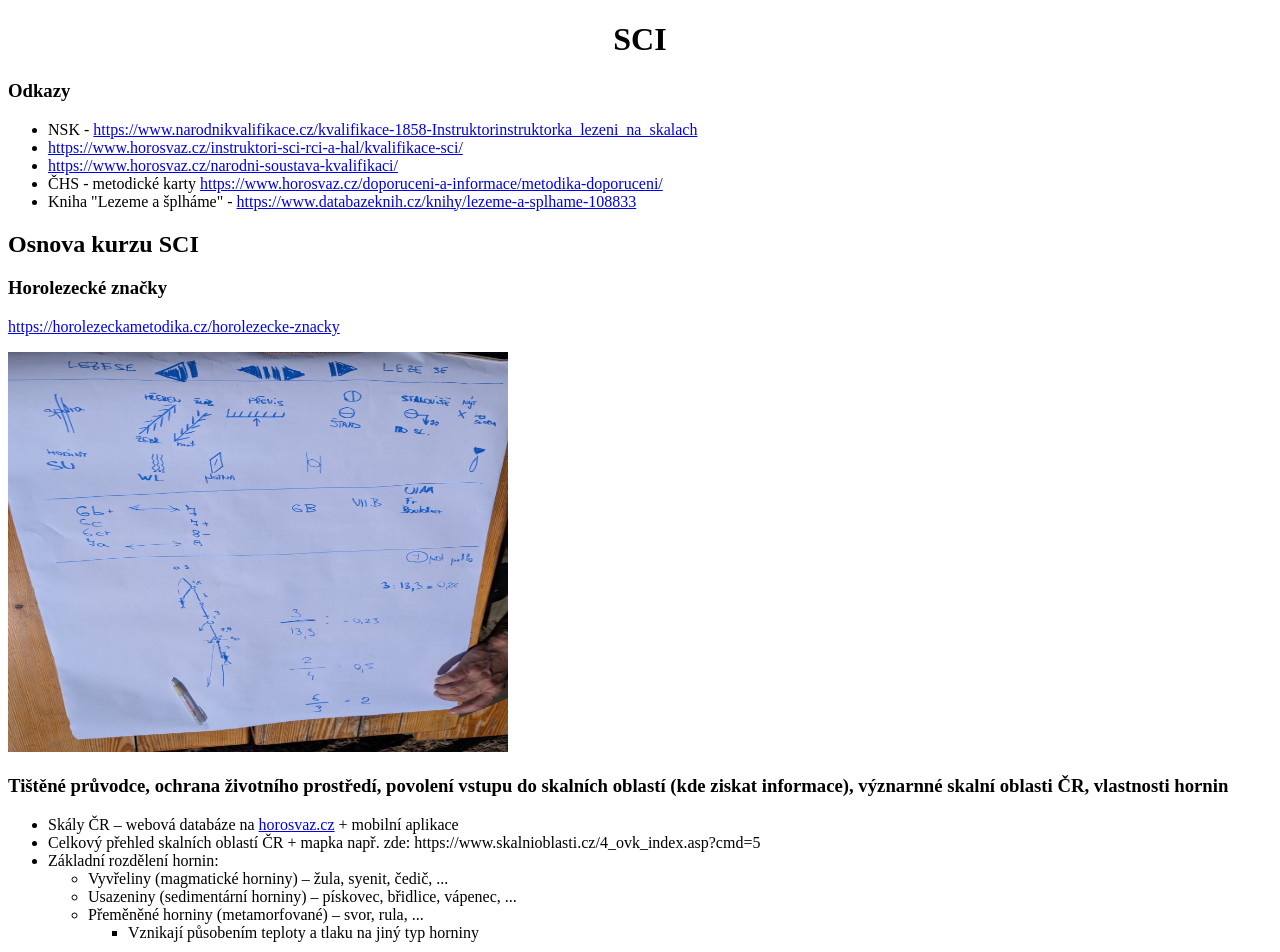
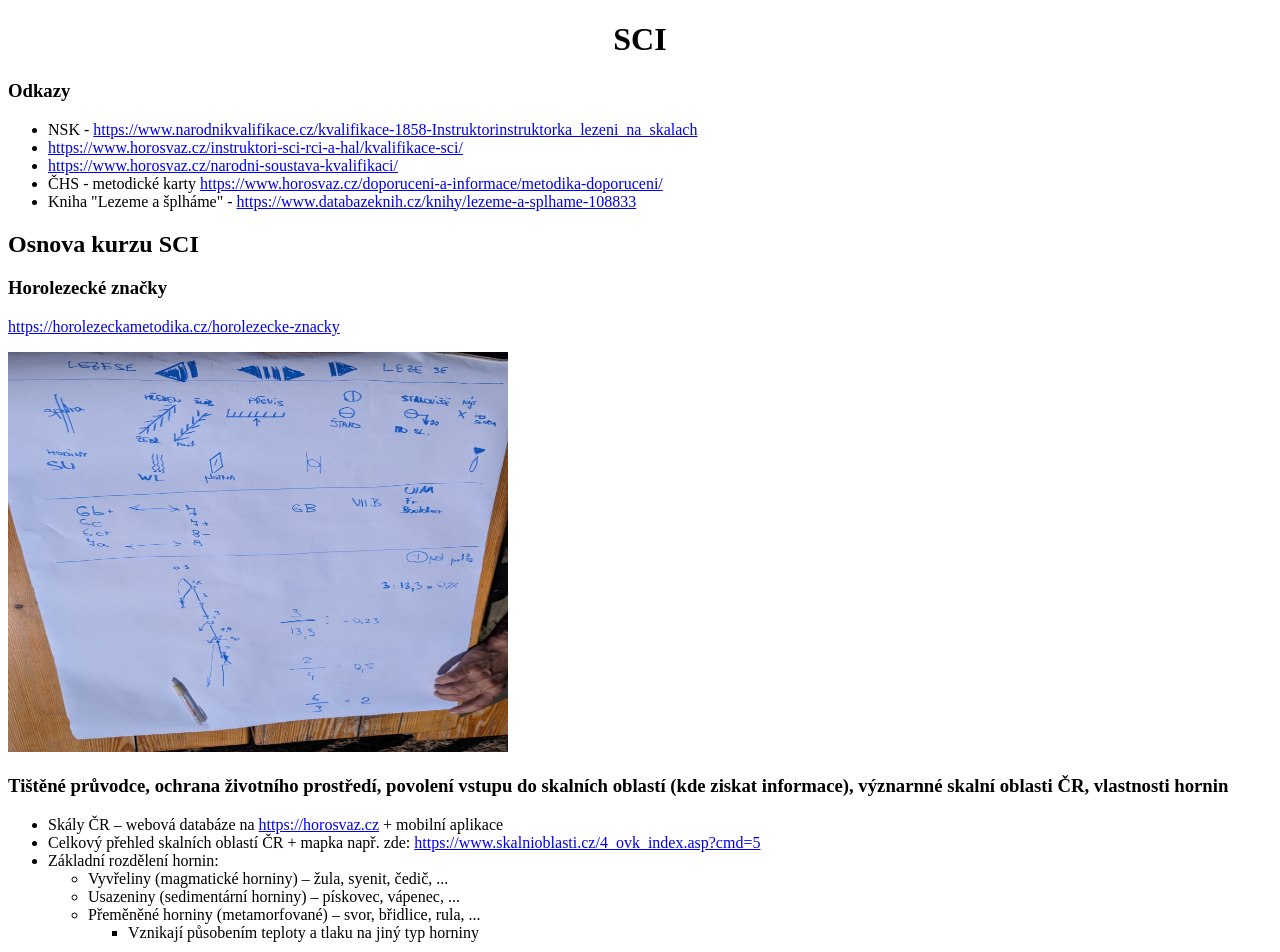
Before and after one commit to stefanbartos/my-home, an Eleventy site: page src/sci.md in a window 1280 px wide. Shown: the top 952 px of the page. Built offline with nearby package versions, Linux system fonts and the light colour scheme; Eleventy itself is replaced by a stand-in of ours; files that its build step writes are made by us from their sources; files whose address does not match are found by name.

Commit message:
added more info to sci page

```diff
--- a/src/sci.md
+++ b/src/sci.md
@@ -23,12 +23,12 @@ title: SCI
 
 
 ### Tištěné průvodce, ochrana životního prostředí, povolení vstupu do skalních oblastí (kde ziskat informace), význarnné skalní oblasti ČR, vlastnosti hornin
-- Skály ČR – webová databáze na [horosvaz.cz](horosvaz.cz) + mobilní aplikace
-- Celkový přehled skalních oblastí ČR + mapka např. zde: https://www.skalnioblasti.cz/4_ovk_index.asp?cmd=5
+- Skály ČR – webová databáze na [https://horosvaz.cz](https://horosvaz.cz) + mobilní aplikace
+- Celkový přehled skalních oblastí ČR + mapka např. zde: [https://www.skalnioblasti.cz/4_ovk_index.asp?cmd=5](https://www.skalnioblasti.cz/4_ovk_index.asp?cmd=5)
 - Základní rozdělení hornin:
   - Vyvřeliny (magmatické horniny) – žula, syenit, čedič, ...
-  - Usazeniny (sedimentární horniny) – pískovec, břidlice, vápenec, ...
-  - Přeměněné horniny (metamorfované) – svor, rula, ...
+  - Usazeniny (sedimentární horniny) – pískovec, vápenec, ...
+  - Přeměněné horniny (metamorfované) – svor, břidlice, rula, ...
     - Vznikají působením teploty a tlaku na jiný typ horniny
 
 ### vhodný oděv a doplňky (povinná lezecká helma), upozornit na nebezpečné osobní předměty, které mohou způsobit zraněni
```
